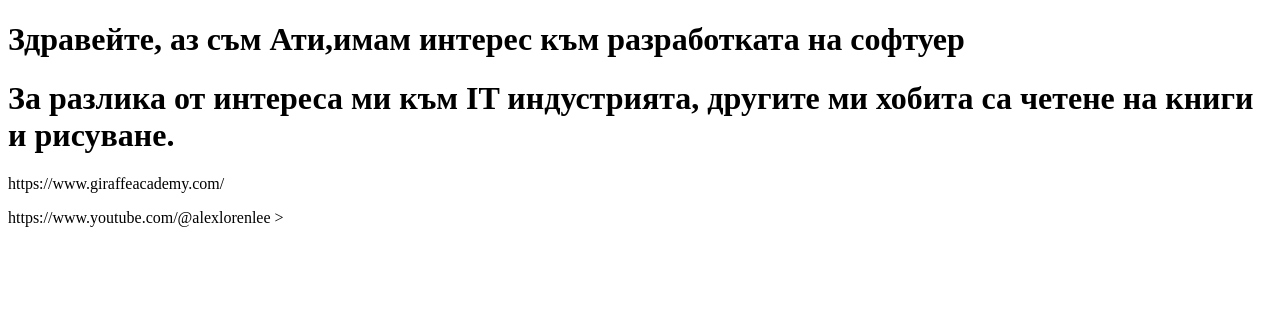
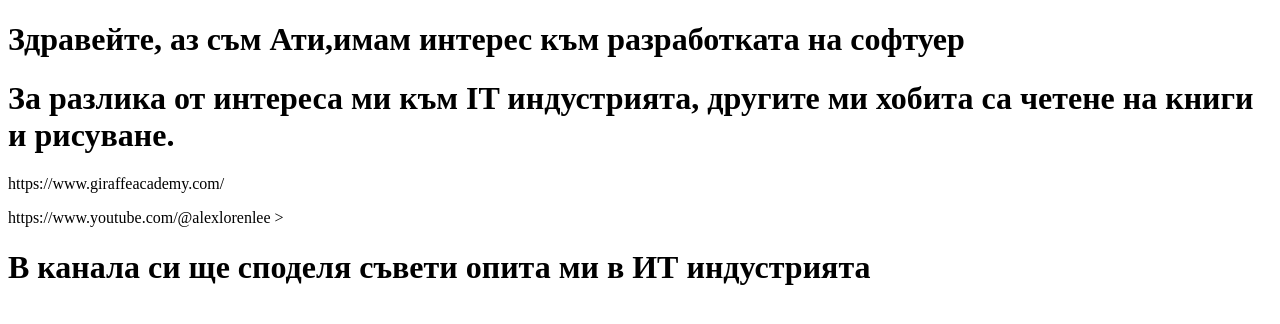
Before and after one commit to GeorgiDichevv/stu2001321079, a plain HTML site: page index.html in a window 1280 px wide. Drawn offline with Linux system fonts and the light colour scheme.

Commit message:
about the chanel:what fens to expect from me

```diff
--- a/index.html
+++ b/index.html
@@ -11,7 +11,7 @@
   <p>https://www.giraffeacademy.com/</p>
   <p>https://www.youtube.com/@alexlorenlee ></p>
 
-
+<h1>В канала си ще споделя съвети  опита ми в ИТ индустрията</h1>
 
 </body>
 </html>
```
